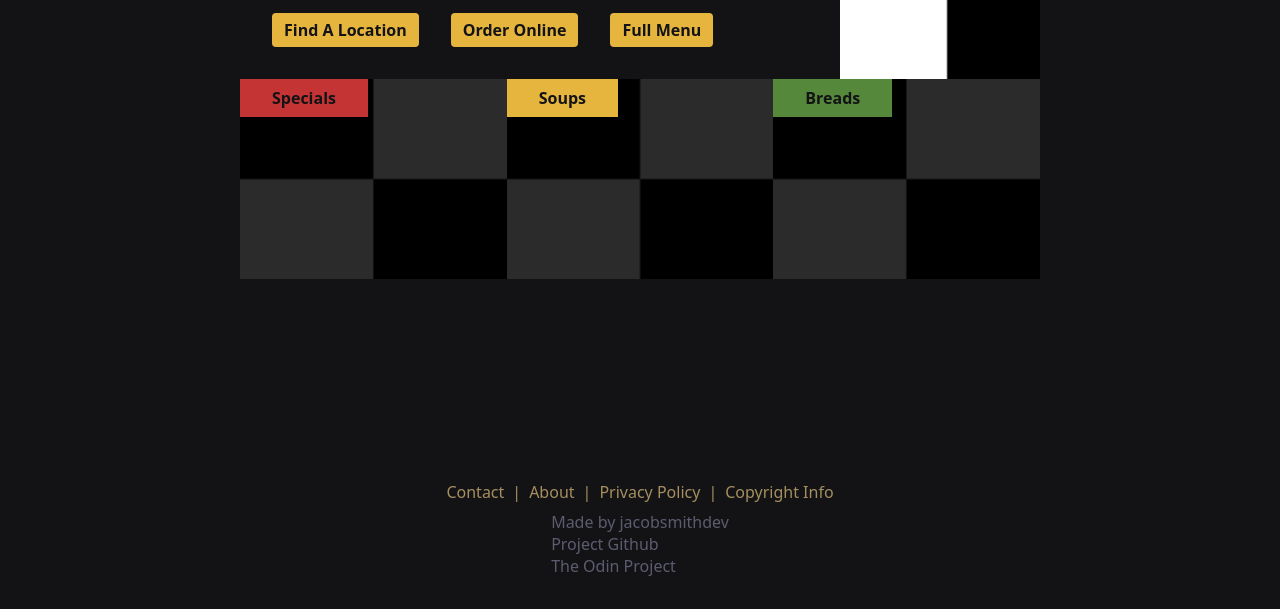
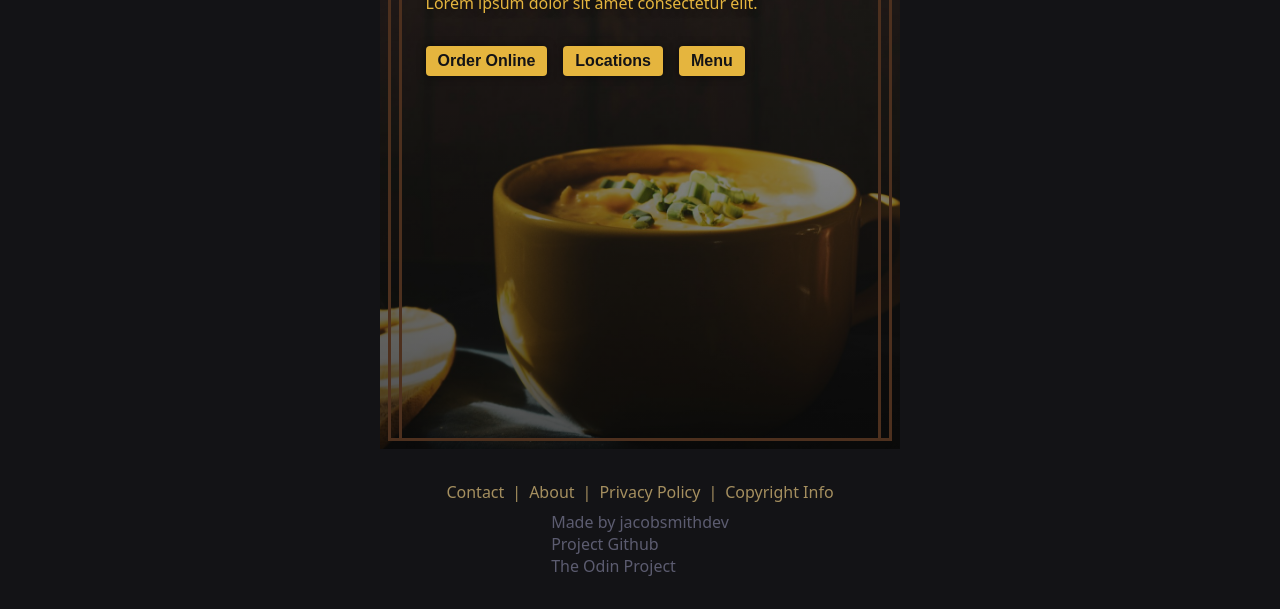
Before and after one commit to jacobsmithdev/restaurant-page-top, a website built with webpack: page src/index.html in a window 1280 px wide. Shown: the part 191-800 px from the top of the page. Built offline with nearby package versions, Linux system fonts and the light colour scheme.

Commit message:
feat: Rework home page content
Replace old menu cards and hero with a cleaner, more minimalistic hero
that has a background image.

```diff
--- a/src/modules/homePage.css
+++ b/src/modules/homePage.css
@@ -1,87 +1,70 @@
 :root {
-    --menu-card-text: var(--dark-navy);
-    --menu-card-bg: var(--gold);
-    --menu-card-bg-green: var(--green);
-    --menu-card-bg-red: var(--red);
+    --content-width: 850px;
+
+    --hero-text: var(--gold);
+    --hero-border: var(--brown);
+    --hero-shadow: var(--shadow-medium);
+
+    --bg-shadow-dark: var(--shadow-dark);
+    --bg-shadow-light: var(--shadow-light);
+}
+
+.hero-wrapper {
+    padding: 8px;
+    background-image: url("../assets/img/hero_bg.jpg");
+    background-repeat: no-repeat;
+    background-attachment: center;
+    background-position: center;
+    background-size: var(--content-width);
+    height: 100%;
+    color: var(--hero-text);
+
+    /* Gradient overlay for background image. See: */
+    /* https://www.youtube.com/watch?v=NwnZU6mWJkk&ab_channel=KevinPowell */
+    border-image: linear-gradient(
+                    var(--bg-shadow-light),
+                    var(--bg-shadow-dark))
+                  fill 1;
+  }
+
+.hero-wrapper__border-outer {
+    border: 3px solid var(--hero-border);
+    height: 100%;
+}
+
+.hero-wrapper__border-inner {
+    border-left: 3px solid var(--hero-border);
+    border-right: 3px solid var(--hero-border);
+    margin: 0 8px;
+    padding: 24px;
+    height: 100%;
 }
 
 .hero {
-    display: grid;
-    grid-template-columns: 1fr 200px;
-    grid-template-rows: auto;
-}
-
-.hero__body {
-    display: grid;
-    gap: 16px;
-    padding: 32px;
+    display: flex;
+    flex-direction: column;
+    gap: 8px;
 }
 
 .hero__header {
-    font-size: 2.5rem;
+    text-shadow: 0px 0px 8px var(--hero-shadow);
     font-family: rozha_oneregular;
+    font-weight: normal;
+    padding-top: 36px;
+    font-size: 3rem;
 }
 
-.hero__buttons {
-    display: flex;
-    gap: 32px;
+.hero__subtext {
+    text-shadow: 0px 0px 8px var(--hero-shadow);
 }
 
-.hero__img {
-    background-image: url(../assets/img/placeholder.png);
-    background-repeat: no-repeat;
-    background-size: cover;
+.hero__buttons-wrapper {
+    margin-top: 24px;
+    display: flex;
+    gap: 16px;
+    flex-wrap: wrap;
 }
 
-
-.menu-preview {
-    min-height: 200px;
-    min-width: 200px;
-    display: flex;
-    flex-wrap: wrap;
-    margin: 0 auto;
-  }
-
-  .menu-card {
-    flex: 1;
-    text-decoration: none;
-    background: 100%/cover url('../assets/img/placeholder_bg.png') no-repeat;
-    display: grid;
-  }
-
-  .menu-card--green .menu-card__text {
-      background-color: var(--menu-card-bg-green);
-  }
-
-  .menu-card--red .menu-card__text {
-      background-color: var(--menu-card-bg-red);
-  }
-
-  .menu-card__text {
-    background-color: var(--menu-card-bg);
-    font-weight: bold;
-    color: var(--menu-card-text);
-    padding: 8px 32px;
-    place-self: start;
-  }
-
-  .menu__header {
-      font-family: 'rozha_oneregular';
-      font-weight: normal;
-      font-size: 3rem;
-      justify-self: center;
-  }
-
-  .menu-list {
-      display: flex;
-      flex-direction: column;
-      gap: 4px;
-  }
-
-  .menu-list__item {
-      min-width: 300px;
-      background-color: var(--menu-list-bg);
-      color: var(--menu-list-text);
-      font-weight: bold;
-      padding: 8px 16px;
-  }
+.hero__button {
+    box-shadow: 0px 0px 8px var(--hero-shadow);
+}
--- a/src/modules/homePage.js
+++ b/src/modules/homePage.js
@@ -4,83 +4,58 @@ const homePage = document.createElement('div');
 homePage.classList.add('home-page-wrapper');
 
 const hero = createHeroElement();
-const menu = createMenuElement();
-homePage.append(hero, menu);
+homePage.append(hero);
 
 function createHeroElement() {
+    const heroWrapper = document.createElement('div');
+    const heroOuterBorder = document.createElement('div');
+    const heroInnerBorder = document.createElement('div');
+
     const hero = document.createElement('div');
+    const heroHeader = document.createElement('h1');
+    const heroSubtext = document.createElement('p');
 
-    const body = document.createElement('div');
-    const header = document.createElement('div');
-    const text = document.createElement('p');
+    const btnsWrapper = document.createElement('div');
+    const heroOrderBtn = document.createElement('button');
+    const heroLocationBtn = document.createElement('button');
+    const heroMenuBtn = document.createElement('button');
 
-    const buttonsContainer = document.createElement('div');
-    const orderButton = document.createElement('div');
-    const menuButton = document.createElement('div');
-    const locationButton = document.createElement('div');
+    heroWrapper.classList.add('hero-wrapper');
+    heroOuterBorder.classList.add('hero-wrapper__border-outer');
+    heroInnerBorder.classList.add('hero-wrapper__border-inner');
 
-    const heroImg = document.createElement('div');
+    hero.classList.add('hero')
+    heroHeader.classList.add('hero__header');
+    heroSubtext.classList.add('hero__subtext');
 
-    hero.classList.add('hero');
-    body.classList.add('hero__body');
-    header.classList.add('hero__header');
+    btnsWrapper.classList.add('hero__buttons-wrapper');
+    heroOrderBtn.classList.add('button', 'hero__button');
+    heroLocationBtn.classList.add('button', 'hero__button');
+    heroMenuBtn.classList.add('button', 'hero__button');
 
-    buttonsContainer.classList.add('hero__buttons');
-    orderButton.classList.add('button');
-    menuButton.classList.add('button');
-    locationButton.classList.add('button');
+    heroHeader.textContent = 'Every kind of soup.';
+    heroSubtext.textContent = 'Lorem ipsum dolor sit amet consectetur elit.';
+    heroOrderBtn.textContent = 'Order Online';
+    heroLocationBtn.textContent = 'Locations';
+    heroMenuBtn.textContent = 'Menu';
 
-    heroImg.classList.add('hero__img');
+    btnsWrapper.append(
+        heroOrderBtn,
+        heroLocationBtn,
+        heroMenuBtn
+    )
 
-    header.textContent = 'Every kind of soup.'
-    text.textContent = 'Lorem ipsum dolor, sit amet consectetur adipisicing elit. Similique, nemo. Soluta nostrum, quia, a quos unde '
+    hero.append(
+        heroHeader,
+        heroSubtext,
+        btnsWrapper,
+    );
 
-    locationButton.textContent = 'Find A Location';
-    orderButton.textContent = 'Order Online';
-    menuButton.textContent = 'Full Menu';
+    heroInnerBorder.append(hero);
+    heroOuterBorder.append(heroInnerBorder);
+    heroWrapper.append(heroOuterBorder);
 
-    buttonsContainer.append(locationButton, orderButton, menuButton)
-    body.append(header, text, buttonsContainer);
-    hero.append(body, heroImg);
-    return hero;
-}
-
-function createMenuElement() {
-    const menu = document.createElement('div');
-
-    const specialsCard = document.createElement('a');
-    const soupCard = document.createElement('a');
-    const breadCard = document.createElement('a');
-
-    const specialsText = document.createElement('div');
-    const soupsText = document.createElement('div');
-    const breadsText = document.createElement('div');
-
-    menu.classList.add('menu-preview');
-
-    specialsCard.classList.add('menu-card', 'menu-card--red');
-    soupCard.classList.add('menu-card');
-    breadCard.classList.add('menu-card', 'menu-card--green');
-
-    specialsText.classList.add('menu-card__text');
-    soupsText.classList.add('menu-card__text');
-    breadsText.classList.add('menu-card__text');
-
-    specialsText.textContent = 'Specials';
-    soupsText.textContent = 'Soups';
-    breadsText.textContent = 'Breads';
-
-    specialsCard.setAttribute('href', '#');
-    soupCard.setAttribute('href', '#');
-    breadCard.setAttribute('href', '#');
-
-    specialsCard.append(specialsText);
-    soupCard.append(soupsText);
-    breadCard.append(breadsText);
-
-    menu.append(specialsCard, soupCard, breadCard);
-
-    return menu;
+    return heroWrapper;
 }
 
 export default homePage;
--- a/src/styles.css
+++ b/src/styles.css
@@ -39,11 +39,17 @@ ol, ul {
     --gold: hsl(43, 76%, 57%);
     --gold-alt: hsl(43, 76%, 62%);
 
+    --brown: hsl(23, 44%, 21%);
+
     --red: hsl(0, 58%, 49%);
     --red-alt: hsl(0, 58%, 54%);
 
     --green: hsl(99, 40%, 38%);
     --green-alt: hsl(99, 40%, 43%);
+
+    --shadow-dark: hsla(0, 0%, 0%, 0.7);
+    --shadow-medium: rgba(0, 0, 0, 0.5);
+    --shadow-light: rgba(0, 0, 0, 0.25);
 
     /* Functional Variables */
     --body-bg: var(--dark-navy);
```
Also changed, not shown: src/assets/img/hero_bg.jpg (added).
